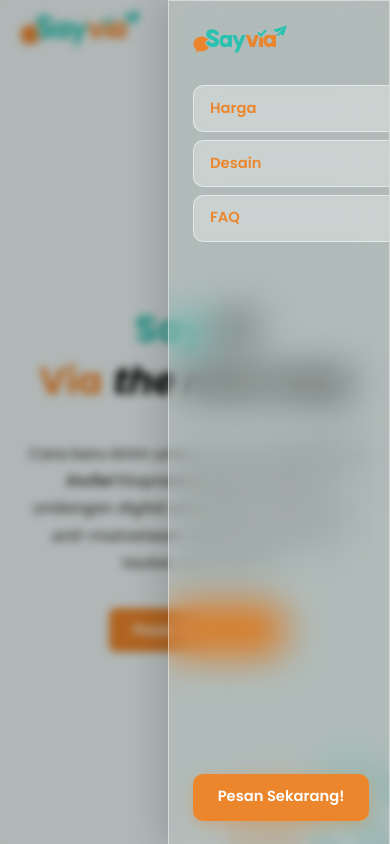
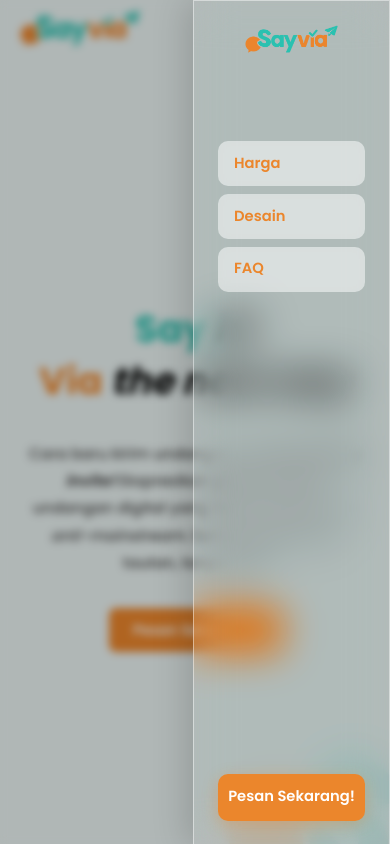
Before and after one commit to gianfelix/sayvia, a React (Create React App) app: page / in a window 390 px wide. Both pictures are taken after a click on the button 350 px from the left and 28 px from the top of the page. Shown: the top 844 px of the page. Built offline with nearby package versions, Linux system fonts and the light colour scheme; some icons are missing.

Commit message:
update_responsive page

```diff
--- a/src/components/Navbar.jsx
+++ b/src/components/Navbar.jsx
@@ -166,7 +166,7 @@ const Navbar = () => {
             WebkitBackdropFilter: "blur(20px) saturate(180%)",
             border: "1px solid rgba(255, 255, 255, 0.45)",
             boxShadow: "-8px 0 32px rgba(0, 0, 0, 0.15)",
-            width: 220,
+            width: 195,
           },
         }}
         // Semi-transparent dark backdrop
@@ -182,7 +182,7 @@ const Navbar = () => {
       >
         <Box
           sx={{
-            width: 220,
+
             p: 3,
             height: "100%",
             display: "flex",
@@ -193,8 +193,9 @@ const Navbar = () => {
           <Box
             sx={{
               display: "flex",
+              justifyContent: "space-between",
               alignItems: "center",
-              justifyContent: "space-between",
+              mx: "auto",
               mb: 4,
             }}
           >
@@ -213,21 +214,10 @@ const Navbar = () => {
                 style={{ height: 28 }}
               />
             </IconButton>
-            <IconButton
-              onClick={() => setOpen(false)}
-              size="small"
-              sx={{
-                color: colors.primary,
-                background: "rgba(255,255,255,0.3)",
-                border: "1px solid rgba(255,255,255,0.5)",
-                backdropFilter: "blur(8px)",
-                "&:hover": { background: "rgba(255,255,255,0.5)" },
-              }}
-            ></IconButton>
           </Box>
 
           {/* NAV ITEMS */}
-          <Stack spacing={1} mb={4} sx={{ flex: 1 }}>
+          <Stack spacing={1} mt={7} mb={4} sx={{ flex: 1 }}>
             {navItems.map((item) => (
               <Button
                 key={item.label}
@@ -246,12 +236,12 @@ const Navbar = () => {
                   px: 2,
                   py: 1.2,
                   // Glass card per item
-                  background: "rgba(255, 255, 255, 0.3)",
-                  border: "1px solid rgba(255, 255, 255, 0.5)",
+                  background: "rgba(255, 255, 255, 0.5)",
+
                   backdropFilter: "blur(8px)",
                   transition: "background 0.2s ease, transform 0.2s ease",
                   "&:hover": {
-                    background: "rgba(255, 255, 255, 0.55)",
+                    background: "rgba(255, 255, 255, 0.1)",
                     transform: "translateX(4px)",
                   },
                 }}
@@ -265,7 +255,8 @@ const Navbar = () => {
           <Button
             onClick={() => setOpen(false)}
             sx={{
-              width: "80%",
+              alignSelf: "center",
+              width: "100%",
               borderRadius: "10px",
               backgroundColor: colors.primary,
               color: colors.white,
--- a/src/components/PackagesSection.jsx
+++ b/src/components/PackagesSection.jsx
@@ -35,10 +35,10 @@ export default function PackagesSection() {
         <Typography
           textAlign="center"
           sx={{
-            fontSize: size.h0,
+            fontSize: { xs: size.h2, md: size.h0 },
             fontWeight: weight.bold,
             color: sayviaTheme.colors.secondary,
-            mt: 1,
+            mt: { xs: -3, md: 1},
           }}
         >
           Pilih Paket Terbaik untuk Hari Spesialmu!
@@ -46,7 +46,7 @@ export default function PackagesSection() {
 
         <Typography
           textAlign="center"
-          fontSize={size.h2}
+          fontSize={{ xs: size.h3, md: size.h2 }}
           fontWeight={weight.regular}
           mt={1.5}
         >
@@ -56,9 +56,9 @@ export default function PackagesSection() {
 
         <Typography
           textAlign="center"
-          fontSize={size.h2}
+          fontSize={{ xs: size.h3, md: size.h2 }}
           fontWeight={weight.regular}
-          mb={12}
+          mb={{ xs: 6, md: 12 }}
         >
           Pilih paket yang paling cocok untuk hari spesialmu!
         </Typography>
```
